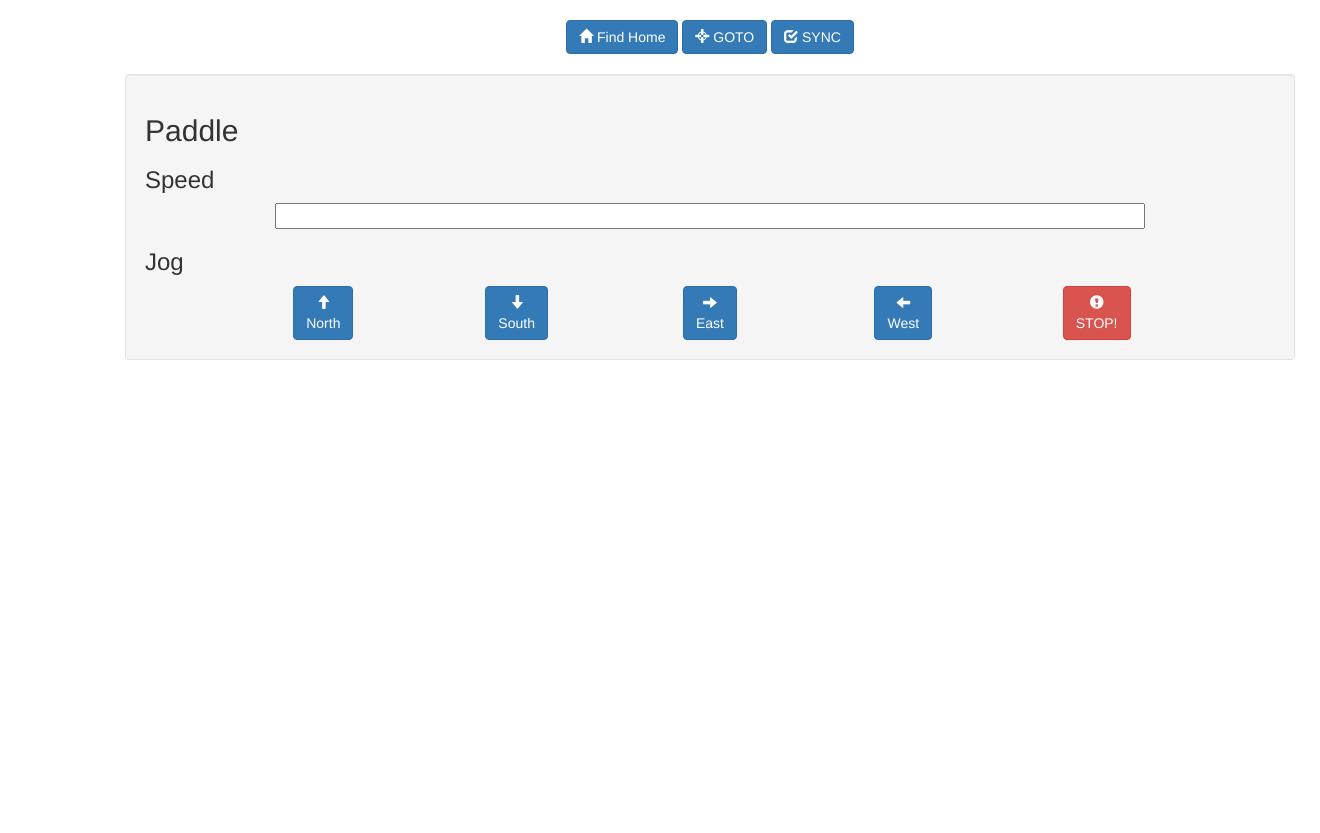
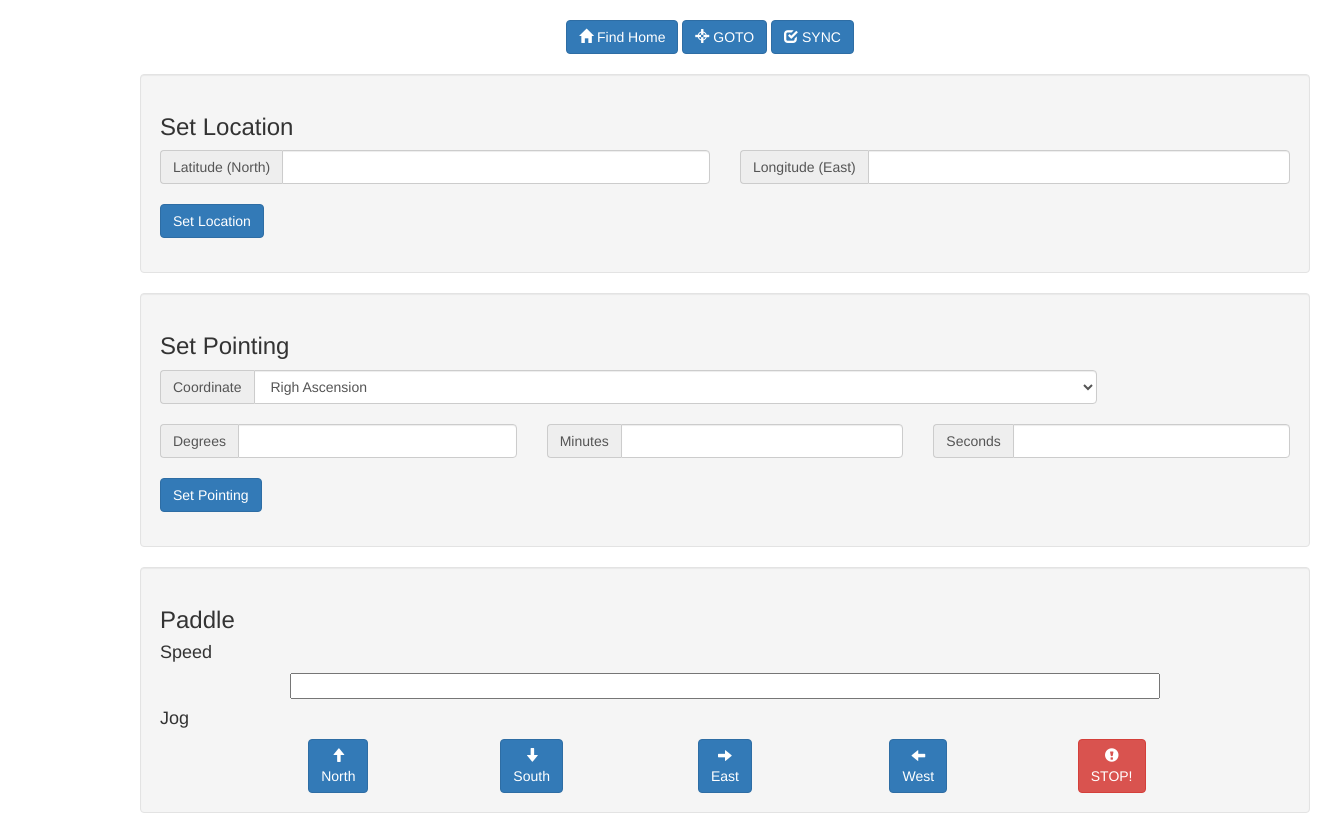
Before and after one commit to dam90/archimage, a Django app: page /scope/align in a window 1320 px wide. Shown: the part 52-885 px from the top of the page. Before the commit the page ends 412 px from the top, so only its background shows below. Run offline with Django 3.2, Linux system fonts and the light colour scheme; some libraries are stand-ins or nearby versions.

Commit message:
started adding pointing/location pannels

```diff
--- a/django_archimage/scope/static/scope/js/archimage/archimage.js
+++ b/django_archimage/scope/static/scope/js/archimage/archimage.js
@@ -1,3 +1,4 @@
+
 // Use this to hit the api:
 // "command" is required, arguments is optional
 // args is a "stringify-ed" json object
--- a/django_archimage/scope/templates/scope/align.html
+++ b/django_archimage/scope/templates/scope/align.html
@@ -16,11 +16,10 @@
 				<button type="submit" class="btn btn-primary" onclick="SendCommand('sync',null)">
 				  <span class="glyphicon glyphicon-check"></span> SYNC
 				</button>
-
-			</div>
 		</div>
 		<br/>
-
+		{% include 'scope/set_location.html' %}
+		{% include 'scope/set_pointing.html' %}
 		{% include 'scope/paddle.html' %}
 
 	</div>
--- a/django_archimage/scope/templates/scope/paddle.html
+++ b/django_archimage/scope/templates/scope/paddle.html
@@ -9,18 +9,20 @@
 
 <div class="container stretch">
 	<div class="well row">
-		<h2>Paddle</h2>
+		<h3>Paddle</h3>
 
-		<h3 id="paddle-speed-header">Speed</h3>
+		<h4 id="paddle-speed-header">Speed</h4>
 
 		<div class="row text-center">
 			<input id="paddle-speed-slider" data-slider-id='paddle-speed-slider' type="text" data-slider-min="0" data-slider-max="4" data-slider-step="0.05" data-slider-value="2" style="width:75%" />
 		</div>
 
-		<h3>Jog</h3>
+		<h4>Jog</h4>
 
 		<div class="row text-center">
+
 			<div class="col-xs-1"></div>
+
 			<div class="col-xs-2">
 				<button id="paddle_north" data-downcommand="move_north" data-upcommand="stop_north" type="submit" class="btn btn-primary">
 				  <span class="glyphicon glyphicon-arrow-up"></span><br/> North
@@ -50,6 +52,7 @@
 				  <span class="glyphicon glyphicon-exclamation-sign inline-block"></span><br/> STOP!
 				</button>
 			</div>
+
 			<div class="col-xs-1"></div>
 
 		</div>
--- /dev/null
+++ b/django_archimage/scope/templates/scope/set_location.html
@@ -0,0 +1,38 @@
+{% block content %}
+
+<div class="container stretch">
+	<div class="well row">
+
+		<h3>Set Location</h3>
+
+		<div class="form-group">
+			<div class="row text-center">
+				<div class="col-xs-6">
+					<div class="input-group">
+					  <span class="input-group-addon" id="basic-addon3">Latitude (North)</span>
+					  <input type="text" class="form-control" id="latitude" aria-describedby="basic-addon3">
+					</div>
+				</div>
+				<div class="col-xs-6">
+					<div class="input-group">
+					  <span class="input-group-addon" id="basic-addon3">Longitude (East)</span>
+					  <input type="text" class="form-control" id="longitude" aria-describedby="basic-addon3">
+					</div>
+				</div>
+			</div>
+			<br/>
+			<div class="row text-right">
+				<div class="col-xs-4">
+					<div class="input-group">
+						<button class="btn btn-primary " name="submit" type="submit">Set Location</button>
+					</div>
+				</div>
+				<div class="col-xs-8"></div>
+			</div>
+
+		</div>
+
+	</div>
+</div>
+
+{% endblock %}
--- /dev/null
+++ b/django_archimage/scope/templates/scope/set_pointing.html
@@ -0,0 +1,60 @@
+{% block content %}
+
+<div class="container stretch">
+	<div class="well row">
+
+		<h3>Set Pointing</h3>
+
+		<div class="form-group">
+			<div class="row text-center">
+				<div class="col-xs-10">
+					<div class="input-group">
+					<span class="input-group-addon" id="basic-addon3">Coordinate</span>
+						<select class="form-control" id="coordinate-id" name="coordinate">
+							<option value="set_pointing_ra">Righ Ascension</option>
+							<option value="set_pointing_ha">Hour Angle</option>
+							<option value="set_pointing_dec">Declination</option>
+							<option value="set_pointing_az">Azimuth</option>
+							<option value="set_pointing_alt">Altitude</option>
+						</select>
+					</div>
+				</div>
+				<div class="col-xs-2"></div>
+			</div>
+			<br/>
+			<div class="row text-center">
+				<div class="col-xs-4">
+					<div class="input-group">
+					  <span class="input-group-addon" id="basic-addon3">Degrees</span>
+					  <input type="text" class="form-control" id="degrees" aria-describedby="basic-addon3">
+					</div>
+				</div>
+				<div class="col-xs-4">
+					<div class="input-group">
+					  <span class="input-group-addon" id="basic-addon3">Minutes</span>
+					  <input type="text" class="form-control" id="minutes" aria-describedby="basic-addon3">
+					</div>
+				</div>
+				<div class="col-xs-4">
+					<div class="input-group">
+					  <span class="input-group-addon" id="basic-addon3">Seconds</span>
+					  <input type="text" class="form-control" id="seconds" aria-describedby="basic-addon3">
+					</div>
+				</div>
+			</div>
+			<br/>
+			<div class="row text-right">
+				<div class="col-xs-4">
+					<div class="input-group">
+						<button class="btn btn-primary " name="submit" type="submit">Set Pointing</button>
+					</div>
+				</div>
+				<div class="col-xs-8"></div>
+			</div>
+
+		</div>
+
+	</div>
+</div>
+
+{% endblock %}
```
Also changed, not shown: 1 other file. Lines whose indentation alone changed are shown as unchanged.
